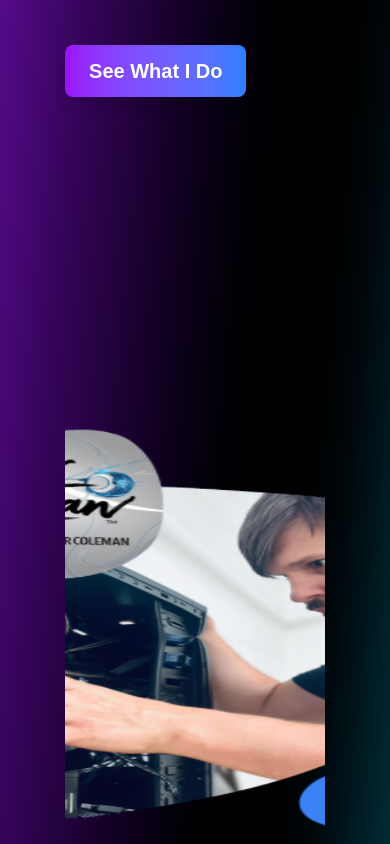
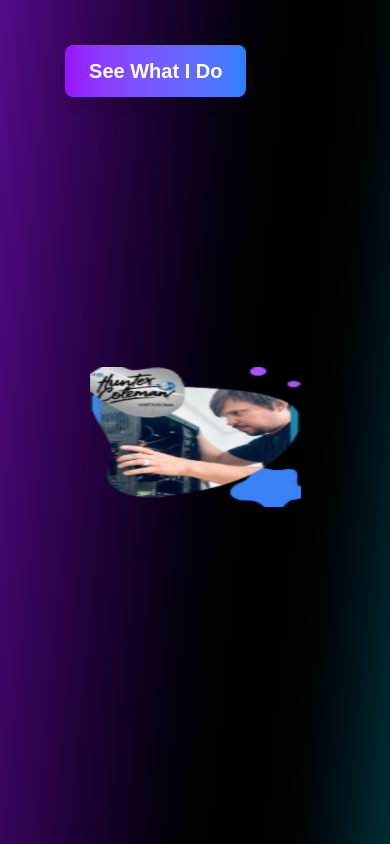
Before and after one commit to brennanhunter/xtremery-website, a Next.js app: page /about in a window 390 px wide. Shown: the part 1600-2444 px from the top of the page. Built offline with nearby package versions, Linux system fonts and the light colour scheme.

Commit message:
Trying to make mobile right

```diff
--- a/src/app/components/DistortedImageCanvas.tsx
+++ b/src/app/components/DistortedImageCanvas.tsx
@@ -1,19 +1,18 @@
 'use client';
 
 import { Canvas, useFrame, useLoader } from '@react-three/fiber';
-import {OrthographicCamera } from '@react-three/drei';
+import { OrthographicCamera } from '@react-three/drei';
 import { TextureLoader, ShaderMaterial } from 'three';
-import { useRef } from 'react';
+import { useEffect, useRef, useState } from 'react';
 import * as THREE from 'three';
 
-function RippleImage() {
+function RippleImage({ size }: { size: [number, number] }) {
   const texture = useLoader(TextureLoader, '/Images/hunter-fixing.png');
   const shaderRef = useRef<ShaderMaterial | null>(null);
 
   useFrame(({ clock, mouse }) => {
     if (shaderRef.current) {
       shaderRef.current.uniforms.uTime.value = clock.getElapsedTime();
-
       const u = mouse.x * 0.5 + 0.5;
       const v = mouse.y * 0.5 + 0.5;
       shaderRef.current.uniforms.uMouse.value.set(u, v);
@@ -22,7 +21,7 @@ function RippleImage() {
 
   return (
     <mesh position={[0, 0, 0]}>
-      <planeGeometry args={[9, 6]} />
+      <planeGeometry args={size} />
       <shaderMaterial
         ref={shaderRef}
         args={[{
@@ -66,12 +65,21 @@ function RippleImage() {
 }
 
 export default function DistortedImageCanvas() {
+  const [isMobile, setIsMobile] = useState(false);
+
+  useEffect(() => {
+    setIsMobile(window.innerWidth < 768);
+  }, []);
+
+  const zoom = isMobile ? 35 : 70;
+  const planeSize: [number, number] = isMobile ? [6, 4] : [9, 6];
+
   return (
-    <div style={{ width: '100%', height: '1000px' }}>
-      <Canvas orthographic camera={{ zoom: 100, position: [0, 0, 10] }}>
+    <div style={{ width: '100%', height: isMobile ? '600px' : '1000px' }}>
+      <Canvas orthographic camera={{ zoom, position: [0, 0, 10] }}>
         <ambientLight />
-        <OrthographicCamera makeDefault zoom={70} position={[0, 0, 10]} />
-        <RippleImage />
+        <OrthographicCamera makeDefault zoom={zoom} position={[0, 0, 10]} />
+        <RippleImage size={planeSize} />
       </Canvas>
     </div>
   );
```
